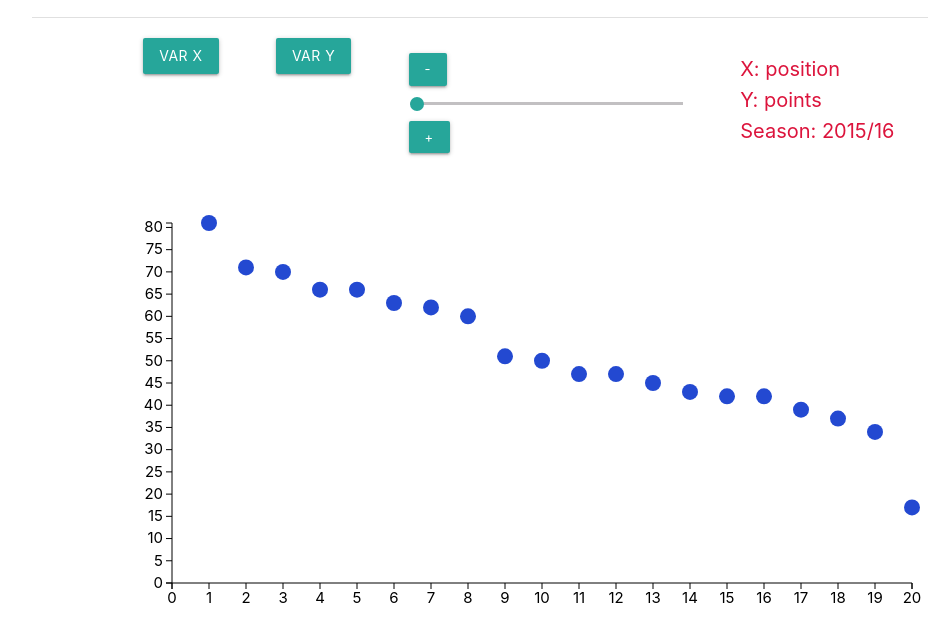
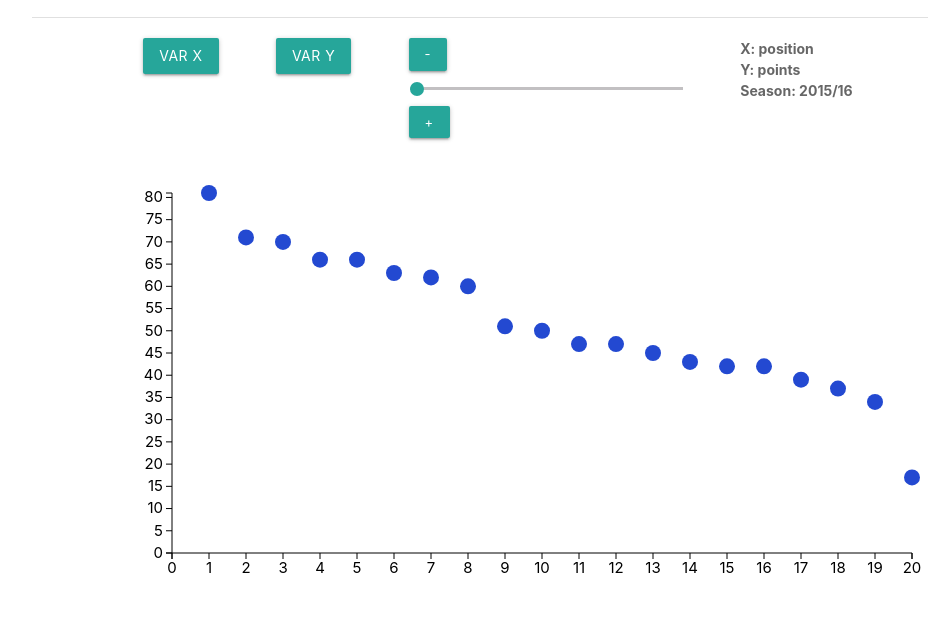
Before and after one commit to Spontaneous-Monkey/Premier-League-Data, a plain HTML site: page BiScatter.html in a window 1280 px wide. Shown: the part 222-864 px from the top of the page, without its empty margins (160-1112 px from the left). Drawn offline with nearby package versions, Linux system fonts and the light colour scheme.

Commit message:
css tweaks

```diff
--- a/BiScatter.html
+++ b/BiScatter.html
@@ -64,9 +64,9 @@
                     </p>
                 </div>
                 <div class="col s3">
-                    <h3 id="selectedVarLabel1"></h3>
-                    <h3 id="selectedVarLabel2"></h3>
-                    <h3 id="selectedSeasonLabel"></h3>
+                    <div id="selectedVarLabel1"></div>
+                    <div id="selectedVarLabel2"></div>
+                    <div id="selectedSeasonLabel"></div>
                 </div>
             </div>
             <div class="section">
--- a/css/BarChart.css
+++ b/css/BarChart.css
@@ -13,14 +13,17 @@
     width: 225px;
 }
 
+.range-field {
+    margin: 0;
+}
 #seasonSlider {
     width: 350;
 }
 
 #selectedVarLabel, #selectedSeasonLabel{
-    font-size: 20px;
-    color: crimson;
-    line-height: 0.1;
+    font-size: 14px;
+    font-weight: bold;
+    color: rgba(0, 0, 0, 0.6);
 }
 
 .d3-tip {
--- a/css/BiScatter.css
+++ b/css/BiScatter.css
@@ -13,14 +13,17 @@
     width: 225px;
 }
 
+.range-field {
+    margin: 0;
+}
 #seasonSlider {
     width: 275;
 }
 
 #selectedVarLabel1, #selectedVarLabel2, #selectedSeasonLabel{
-    font-size: 20px;
-    color: crimson;
-    line-height: 0.1;
+    font-size: 14px;
+    font-weight: bold;
+    color: rgba(0, 0, 0, 0.6);
 }
 
 .d3-tip {
```
Also changed, not shown: index.html (+2 -2 lines).
